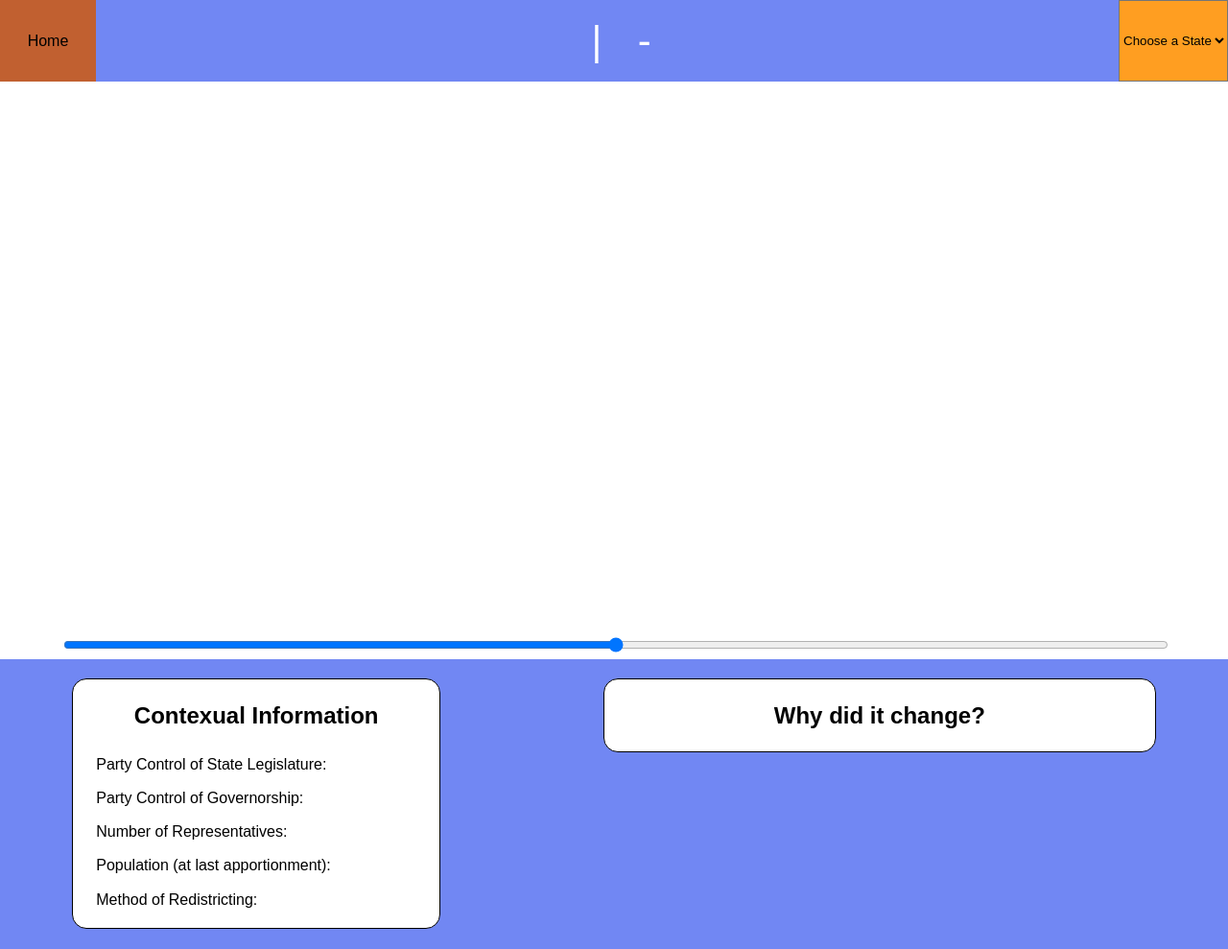
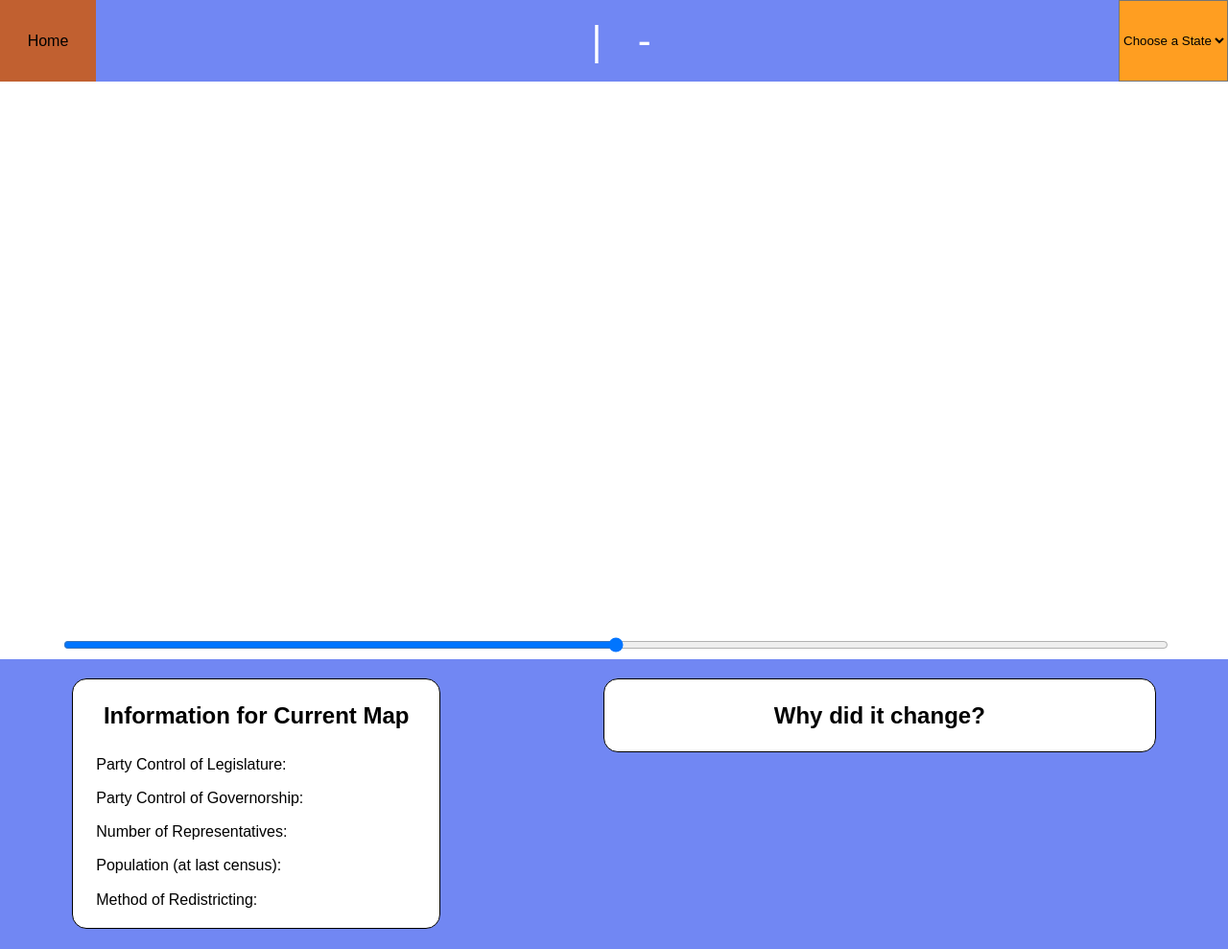
Before and after one commit to imckdonnelly/imckdonnelly.github.io, a plain HTML site: page visualizer.html in a window 1280 px wide. Shown: the whole page at 96% size. Drawn offline with Linux system fonts and the light colour scheme.

Commit message:
changed card text

```diff
--- a/visualizer.html
+++ b/visualizer.html
@@ -110,15 +110,15 @@
   </div>
   <div class="context-container">
     <div class="text-card" id="context">
-      <h3>Contexual Information</h3>
+      <h3>Information for Current Map</h3>
       <div class="context-text">
-          <p class="static-text" id="leg-con">Party Control of State Legislature:</p>
+          <p class="static-text" id="leg-con">Party Control of Legislature:</p>
           <p class="fill-in" id="leg-control"></p>
           <p class="static-text" id="gov-con">Party Control of Governorship:</p>
           <p class="fill-in" id="gov-control"></p>
           <p class="static-text" id="rep-number">Number of Representatives:</p>
           <p class="fill-in" id="rep-num"></p>
-          <p class="static-text" id="population">Population (at last apportionment):</p>
+          <p class="static-text" id="population">Population (at last census):</p>
           <p class="fill-in" id="pop"></p>
           <p class="static-text" id="red-type">Method of Redistricting:</p>
           <p class="fill-in" id="redist-type"></p>
```
